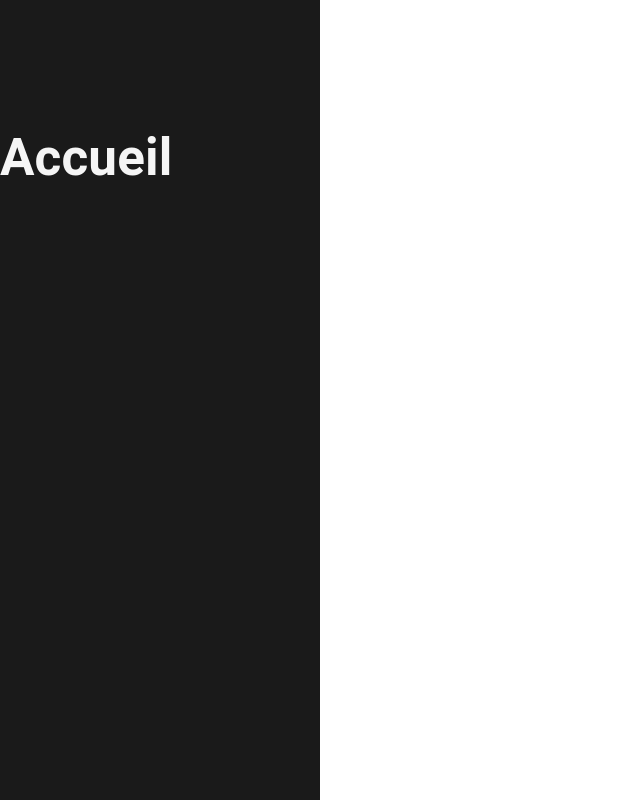
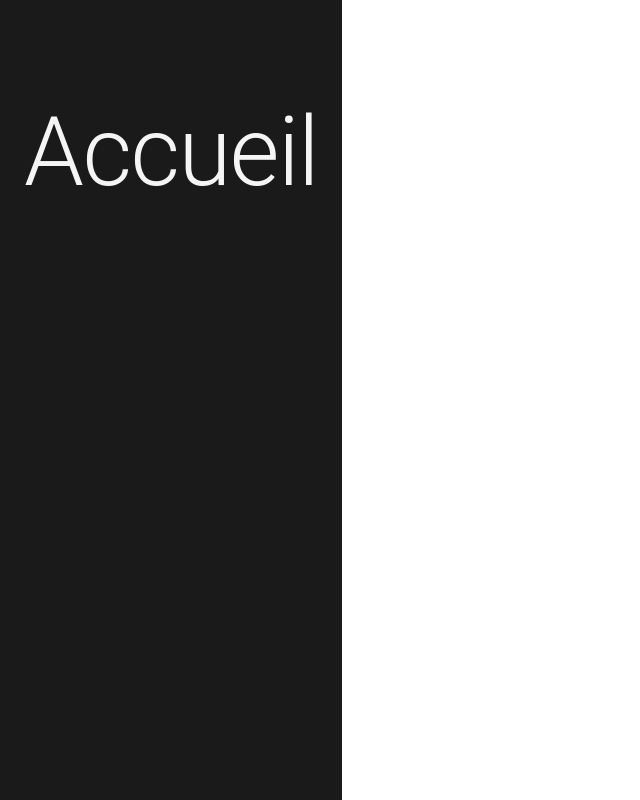
Before and after one commit to bnabet/ms-prestige, a React (Vite) app: page / in a window 1280 px wide. Shown: the whole page, without its empty margins (0-640 px from the left). Built offline with nearby package versions, Linux system fonts and the light colour scheme.

Commit message:
:sparkles: Create Home page

```diff
--- a/src/App.tsx
+++ b/src/App.tsx
@@ -1,5 +1,7 @@
 import { Route, Routes } from "react-router-dom";
 import { Container, Box } from "@mui/material";
+
+import Home from "./pages/Home/Home";
 
 import "./App.css";
 
@@ -8,7 +10,7 @@ function App() {
     <Container disableGutters>
       <Box sx={{ p: "96px 0 48px" }}>
         <Routes>
-          <Route path="/" element={<h1>Accueil</h1>} />
+          <Route path="/" element={<Home />} />
           <Route path="*" element={<h1>Not found</h1>} />
         </Routes>
       </Box>
--- /dev/null
+++ b/src/pages/Home/Home.tsx
@@ -0,0 +1,13 @@
+import { Container, Typography } from "@mui/material";
+
+function Home() {
+  return (
+    <Container className="Home">
+      <Typography variant="h1" sx={{ mb: 3 }}>
+        Accueil
+      </Typography>
+    </Container>
+  );
+}
+
+export default Home;
```
